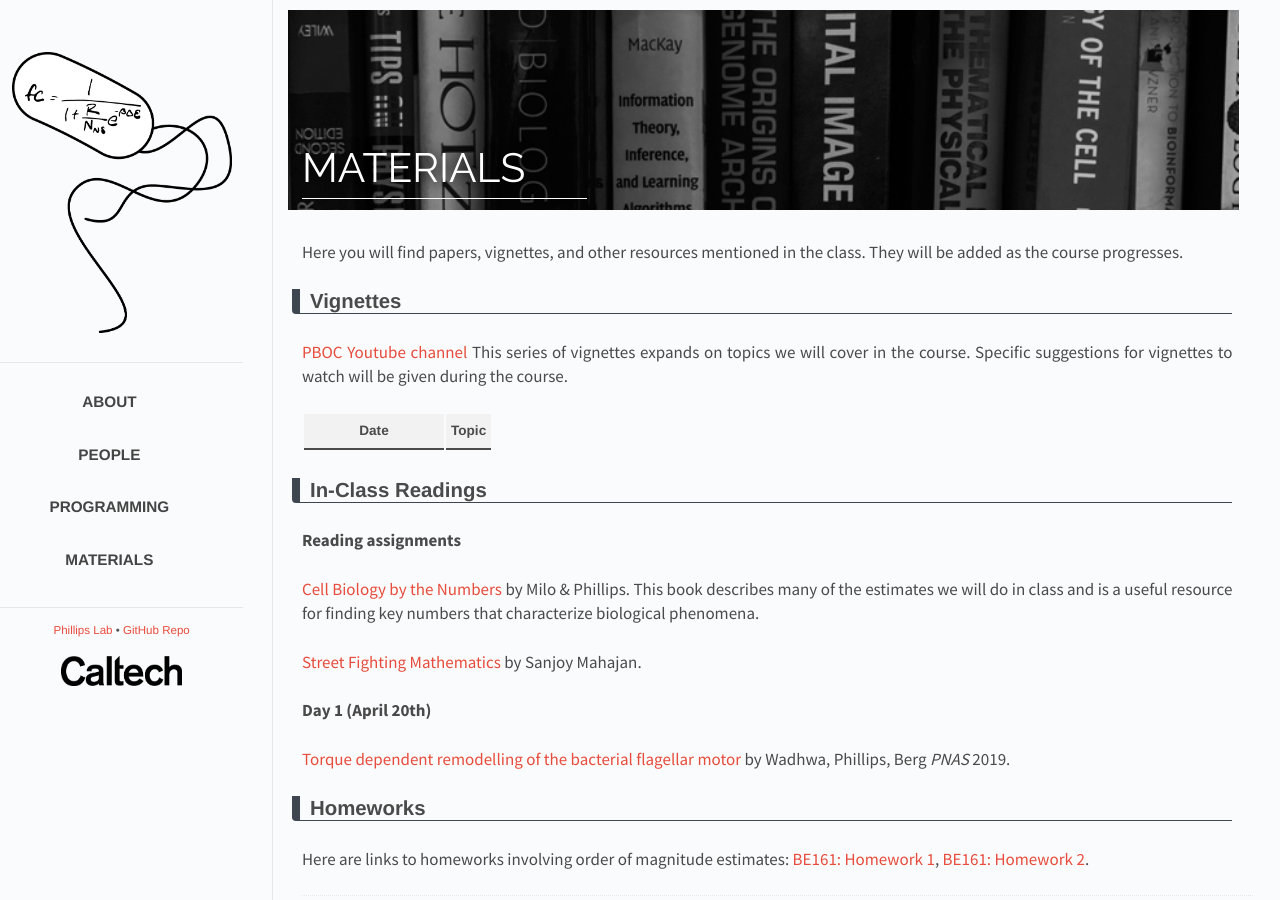
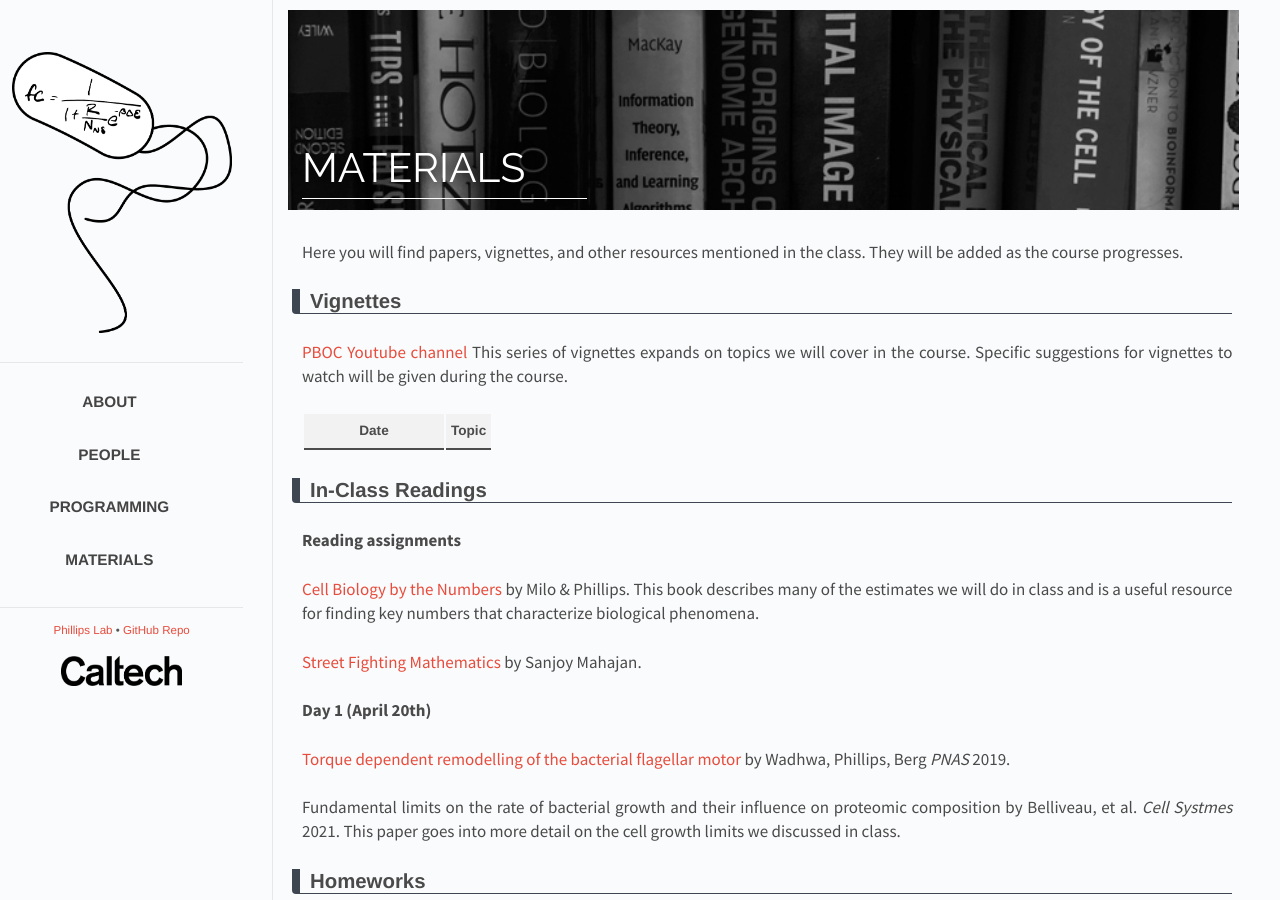
Before and after one commit to RPGroup-PBoC/pboc22_heidelberg, a Jekyll site: the page built from _posts/2022-01-28-materials.md, in a window 1280 px wide. Built offline with Jekyll 4.4.1, drawn with Linux system fonts in a browser that asks for light colours.

Commit message:
added belliveau paper

```diff
--- a/_data/papers.yaml
+++ b/_data/papers.yaml
@@ -14,6 +14,12 @@ Day 1 (April 20th):
    journal: "PNAS"
    year: "2019"
    link: "http://rpdata.caltech.edu/publications/Wadhwa2019a.pdf"
+
+ - title: "Fundamental limits on the rate of bacterial growth and their influence on proteomic composition"
+   author: "Belliveau, et al."
+   journal: "Cell Systmes"
+   year: "2021"
+   description: This paper goes into more detail on the cell growth limits we discussed in class.
 
 # Day 1 (September 9th):
 #   - title: "The biomass distribution on Earth"
```
